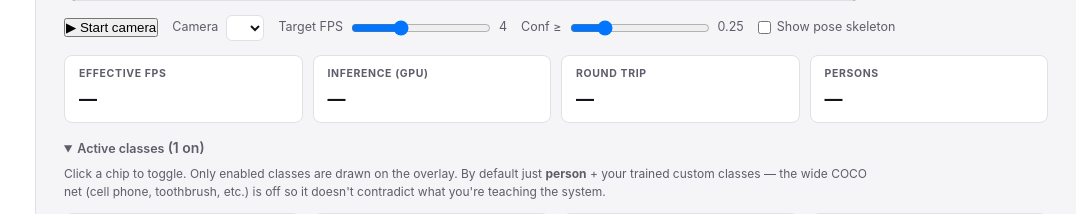
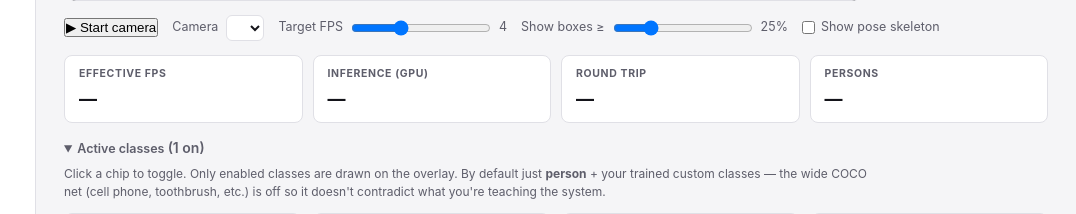
Before and after one commit to TheJan2020/CV_Monitoring_zeyad, a Flask app: page /demo in a window 1280 px wide. Shown: the part 772-986 px from the top of the page, without its empty margins (204-1280 px from the left). Run offline with Flask 3, Linux system fonts and the light colour scheme; the visitor is signed in with stand-in values (Sample User, id 1); lists and menus that the app fills with data are empty.

Commit message:
Demo: confidence slider switches to 1-100% scale
The slider used a 0.10-0.80 range with two-decimal display, which is
how YOLO confidences are expressed under the hood but is opaque for
the people the demo is built for. Showing it as '25%' makes the same
threshold immediately readable.

  templates/demo.html
    Range 1-100, step 1, default 25. Label changes from 'Conf ≥' to
    'Show boxes ≥' so it's obvious what the slider gates, and a
    title tooltip spells out the behavior. Value shown as '25%' next
    to the slider.

  static/demo.js
    confThreshold() helper divides by 100 in one place so the rest
    of the file stays comparing apples-to-apples against the 0..1
    detection.confidence values. Three call sites all route through
    it: the per-person stats counter, the bbox draw filter, and the
    pose-skeleton draw filter. Behavior unchanged; just the displayed
    number is friendlier.

```diff
--- a/frontend/static/demo.js
+++ b/frontend/static/demo.js
@@ -158,7 +158,11 @@ poseToggle.addEventListener("change", () => {
 refreshClassChips();
 
 fpsSlider.addEventListener("input", () => { fpsVal.textContent = fpsSlider.value; });
-confSlider.addEventListener("input", () => { confVal.textContent = parseFloat(confSlider.value).toFixed(2); });
+// Slider is now a percent (1-100) for readability. Internally we
+// always compare against detection confidences which come back as
+// 0..1 floats, so confThreshold() does the divide-by-100 in one place.
+function confThreshold() { return (+confSlider.value || 0) / 100; }
+confSlider.addEventListener("input", () => { confVal.textContent = `${+confSlider.value}%`; });
 
 async function listCameras() {
   // Enumerate AFTER the user grants permission (labels are otherwise empty).
@@ -249,7 +253,7 @@ async function loop() {
         elInfMs.textContent = `${Math.round(data.inference_ms || 0)} ms`;
         elRttMs.textContent = `${Math.round(rtt)} ms`;
         const persons = (data.detections || []).filter(
-          (d) => d.class === "person" && d.confidence >= +confSlider.value,
+          (d) => d.class === "person" && d.confidence >= confThreshold(),
         ).length;
         elPersons.textContent = persons;
         frameTimes.push(performance.now());
@@ -276,7 +280,7 @@ async function loop() {
 
 function draw(data) {
   ctx.clearRect(0, 0, overlay.width, overlay.height);
-  const minConf = +confSlider.value;
+  const minConf = confThreshold();
   // The inference image may have been resized — scale boxes to the
   // displayed video resolution.
   const sx = overlay.width / (data.image_width || overlay.width);
--- a/frontend/templates/demo.html
+++ b/frontend/templates/demo.html
@@ -32,10 +32,10 @@
       <input type="range" id="demo-fps" min="1" max="10" step="1" value="4">
       <span id="demo-fps-val">4</span>
     </label>
-    <label class="demo-conf">
-      <span>Conf ≥</span>
-      <input type="range" id="demo-conf" min="0.10" max="0.80" step="0.05" value="0.25">
-      <span id="demo-conf-val">0.25</span>
+    <label class="demo-conf" title="Hide any bounding box whose confidence is below this percent. Slide right to keep only the most confident detections.">
+      <span>Show boxes ≥</span>
+      <input type="range" id="demo-conf" min="1" max="100" step="1" value="25">
+      <span id="demo-conf-val">25%</span>
     </label>
     <label class="demo-pose-toggle">
       <input type="checkbox" id="demo-pose">
```
